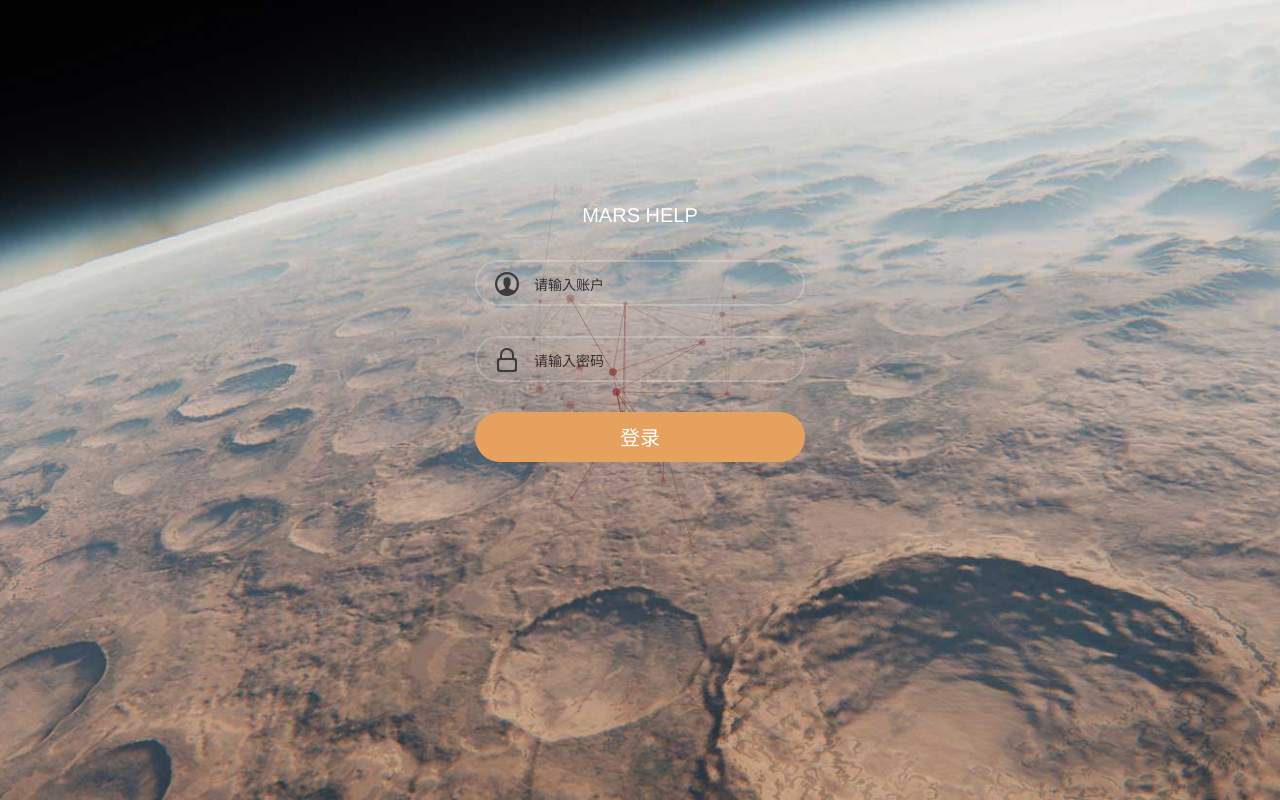
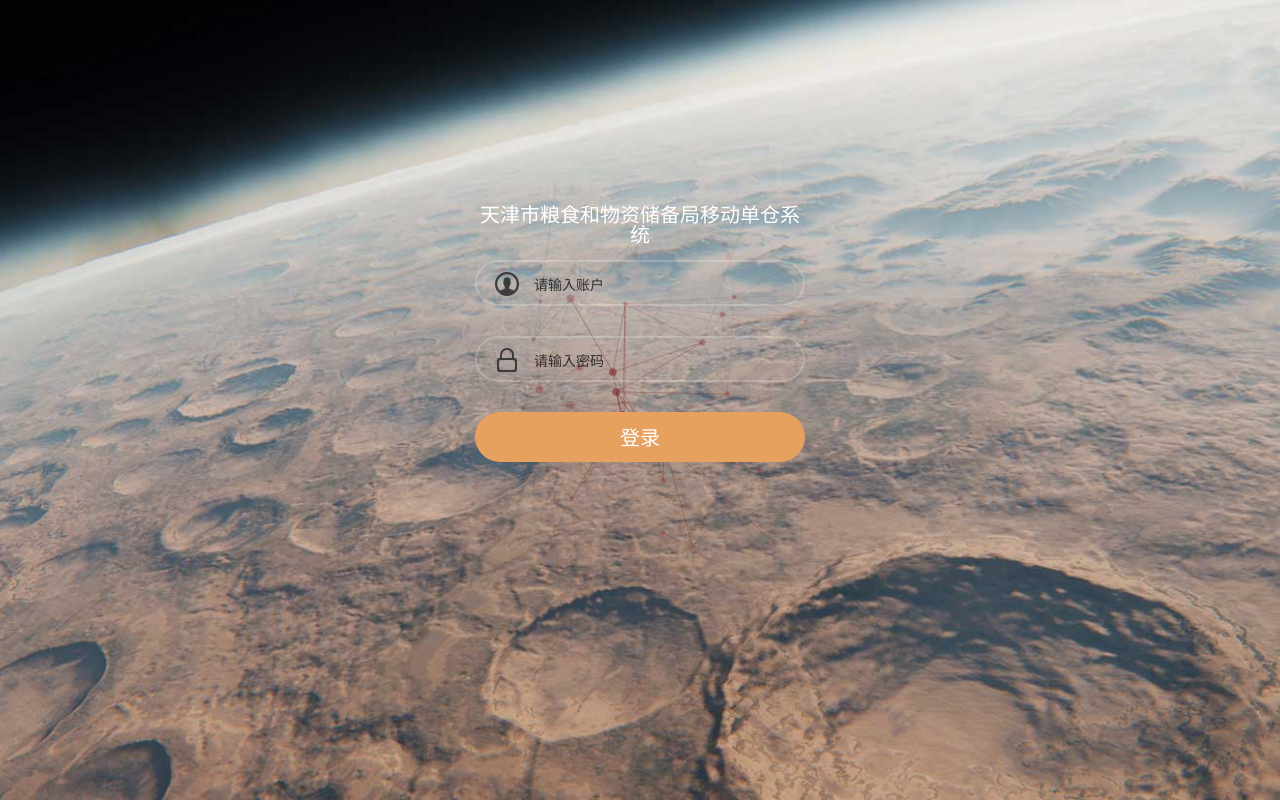
Before and after one commit to guoyhua/mobile-warehouse-management, a plain HTML site: page index.html in a window 1280 px wide. Drawn offline with Linux system fonts and the light colour scheme.

Commit message:
Update index.html

```diff
--- a/index.html
+++ b/index.html
@@ -4,7 +4,7 @@
 <meta charset="UTF-8" />
 <meta http-equiv="X-UA-Compatible" content="IE=edge">
 <meta name="viewport" content="width=device-width, initial-scale=1">
-<title>login</title>
+<title>天津市粮食局移动单仓系统</title>
 <link rel="stylesheet" type="text/css" href="css/normalize.css" />
 <link rel="stylesheet" type="text/css" href="css/demo.css" />
 <link rel="stylesheet" href="js/vendor/jgrowl/css/jquery.jgrowl.min.css">
@@ -34,7 +34,7 @@
 				<div id="large-header" class="large-header">
 					<canvas id="demo-canvas"></canvas>
 					<div class="logo_box">
-						<h3>MARS HELP</h3>
+						<h3>天津市粮食和物资储备局移动单仓系统</h3>
 						<form action="#" name="f" method="post">
 							<div class="input_outer">
 								<span class="u_user"></span>
```
